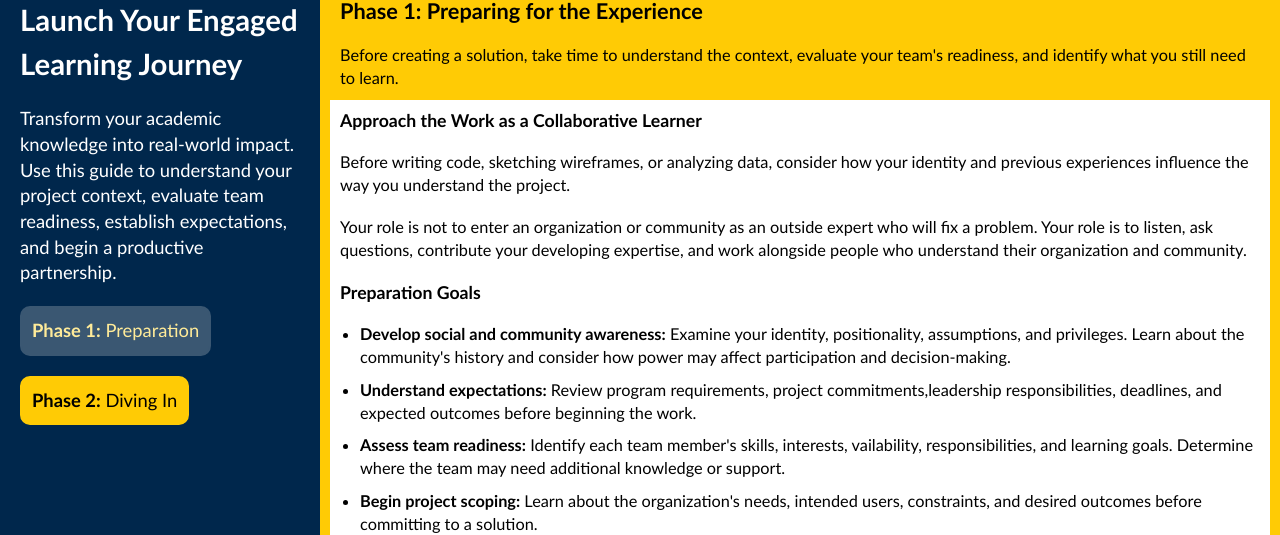
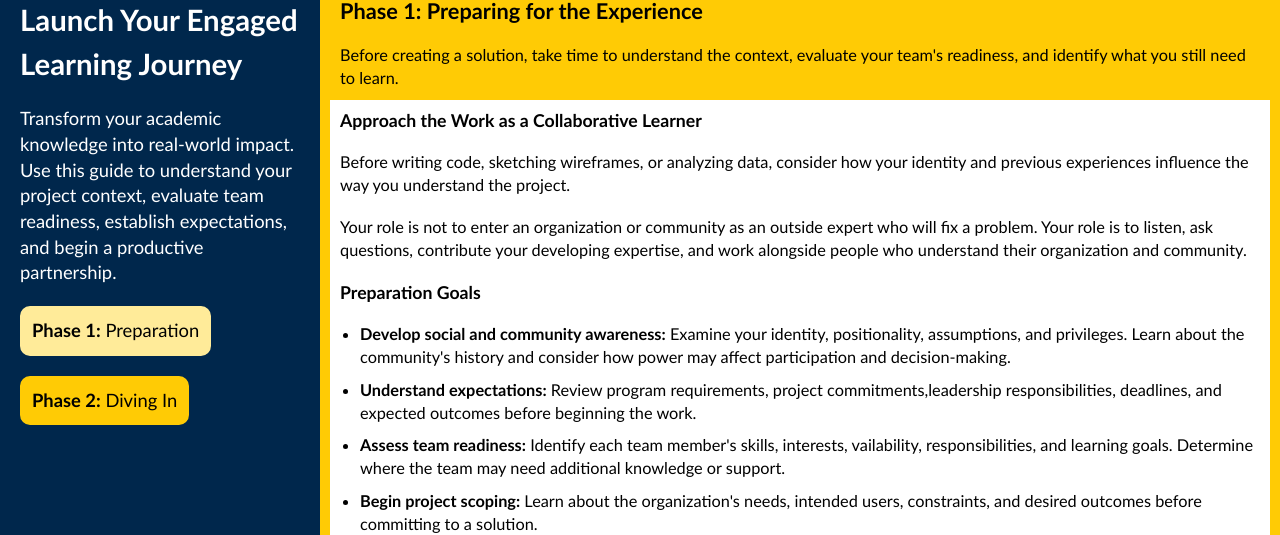
Before and after one commit to rickyriptide/client_project_f26, a plain HTML site: page prep.html in a window 1280 px wide. In both pictures the pointer is over the link 115 px from the left and 548 px from the top of the page. Shown: the part 218-753 px from the top of the page. Drawn offline with Linux system fonts and the light colour scheme.

Commit message:
fixed color again

```diff
--- a/css/style.css
+++ b/css/style.css
@@ -721,8 +721,9 @@ footer a{
         color: #000000;
     }
     .p2-section:first-child a:focus, .p2-section:first-child a:hover{
-    color: #ffeb99;
-}
+        background-color: #ffeb99;
+        border-color: #ffeb99;
+    }
     .p2-section:first-child h2{
         line-height: 150%;
     }
```
